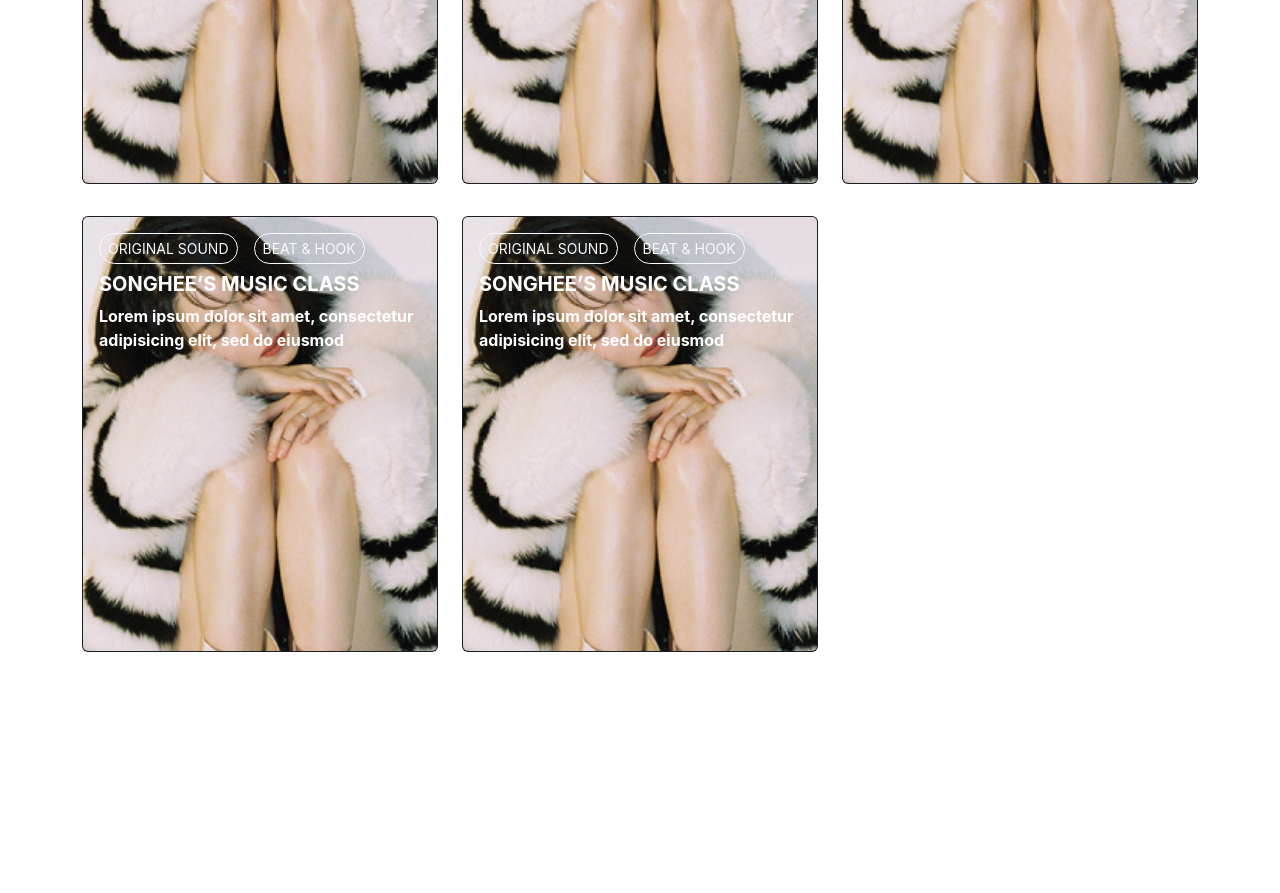
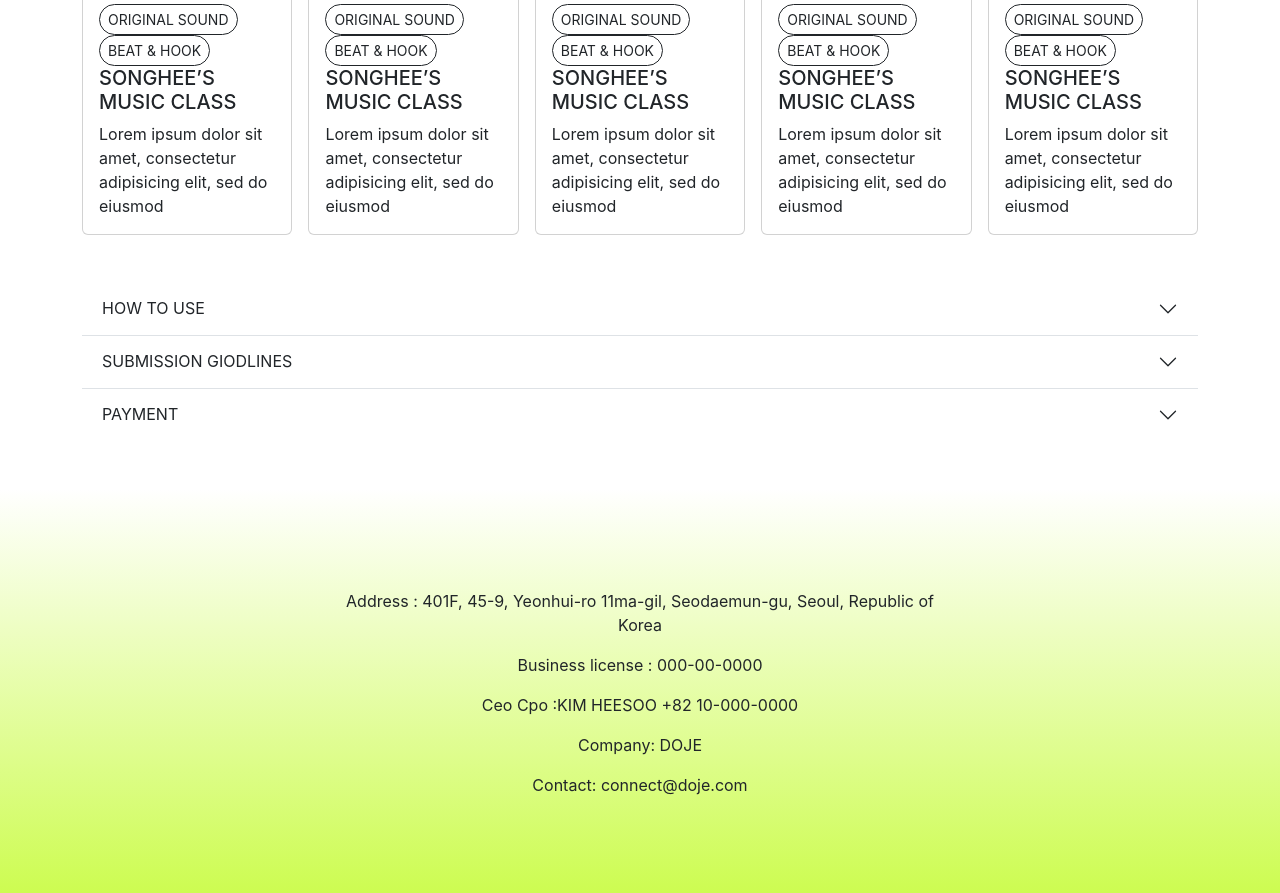
Before and after one commit to nipaaa/doje, a React (Create React App) app: page / in a window 1280 px wide. Shown: the part 1480-2373 px from the top of the page. Before the commit the page ends 2148 px from the top, so only its background shows below. Built offline with nearby package versions, Linux system fonts and the light colour scheme.

Commit message:
add expart section

```diff
--- a/src/App.css
+++ b/src/App.css
@@ -3,3 +3,8 @@
     padding-top: 150px;
     padding-bottom: 150px;
 }
+
+.footer{
+    padding: 100px 0 80px;
+    background: linear-gradient(180deg, rgba(205, 252, 81, 0) 0%, #CDFC51 100%);
+}
--- a/src/App.js
+++ b/src/App.js
@@ -5,6 +5,8 @@ import Home from './components/Home/Home';
 import Header from './components/Shared/Header';
 import NotFound from './components/Shared/NotFound';
 import LogIn from './components/Shared/LogIn';
+import Footer from './components/Shared/Footer';
+import Expart from './components/Expart/Expart';
 
 function App() {
   return (
@@ -12,10 +14,11 @@ function App() {
       <Header/>
      <Routes>
         <Route path="/" element={<Home />} />
+        <Route path="expart" element={<Expart />} />
         <Route path="logIn" element={<LogIn />} />
         <Route path="*" element={<NotFound />} />
       </Routes>
-
+     <Footer/>
     </div>
   );
 }
--- /dev/null
+++ b/src/components/Expart/Expart.js
@@ -0,0 +1,89 @@
+import React from 'react';
+import expart1 from "../../assets/section/expert3.png";
+import expart2 from "../../assets/section/expert1.png";
+
+const Expart = () => {
+    const allButton = [
+        {
+            name:"Original Sound"
+        },
+        {
+            name:"Beat & Hook"
+        },
+        {
+            name:"Question on Industry"
+        },
+        {
+            name:"Performance"
+        },
+        {
+            name:"Performance"
+        },
+        {
+            name:"Portrait"
+        },
+        {
+            name:"Guiter Play"
+        },
+        {
+            name:"Self-introduction"
+        },
+        {
+            name:"Personal Video Feedback"
+        },
+        {
+            name:"Co-Writing"
+        },
+        {
+            name:"Co-Writing"
+        },
+    ]
+    return (
+        <div className='container'>
+            <div className='row g-5'>
+            <div className='col-lg-4 col-sm-12'>
+            <img className='img-fluid' src={expart1} alt="" />
+            </div>
+            <div className='col-lg-8 col-sm-12'>
+                <div className='d-flex border-bottom border-dark'>
+                    <div className='me-3'><img className='rounded-circle' src={expart2} alt="" /></div>
+                    <div>
+                        <h5>JAY PARK</h5>
+                        <p>Lorem ipsum dolor sit amet, consectetur adipisicing elit, sed do eiusmod, Lorem ipsum dolor sit amet, consectetur a, sed do eiusmod, Lorem ipsum dolor</p>
+                    </div>
+
+                </div>
+                <div>
+                    <h2>SONGHEE HYUN'S MUSIC CLASS</h2>
+                    <p>Lorem ipsum dolor sit amet, consectetur adipisicing elit, sed do eiusmod, consectetur adipisicing elit, sed do eiusmod</p>
+                </div>
+             <div className='my-5'>
+             <div>
+                    <h5>What to send:</h5>
+                    <div className="container d-flex flex-wrap mb-3">
+                    {
+                        allButton.slice(0,8).map((singleButton,index)=>  <button key={index} type="button" class="btn btn-outline-dark rounded-pill px-3 m-1">
+                     {singleButton.name}
+                      </button>)
+                    }
+                </div>
+                </div>
+                <div>
+                    <h5>What to receive:</h5>
+                    <div className="container d-flex flex-wrap">
+                    {
+                        allButton.slice(8,12).map((singleButton,index)=>  <button key={index} type="button" class="btn btn-outline-dark rounded-pill px-3 m-1">
+                     {singleButton.name}
+                      </button>)
+                    }
+                </div>
+                </div>
+             </div>
+            </div>
+            </div>
+
+        </div>
+    );
+};
+
+export default Expart;
--- a/src/components/Home/Album.js
+++ b/src/components/Home/Album.js
@@ -72,17 +72,50 @@ const Album = () => {
   return (
     <div className="container">
       <div className="row">
-        {albums.map((album, index) => (
-          <div key={index} className="col-4 my-3">
+        {albums.slice(0, 3).map((album, index) => (
+          <div key={index} className="col-lg-4 col-md-6 col-sm-12 my-3">
             <div class="card text-bg-dark">
               <img src={album.picture} class="card-img" alt="..." />
               <div class="card-img-overlay ">
-              <button type="button" class="btn btn-sm btn-outline-light rounded-pill me-3">{album.btn1}</button>
-              <button type="button" class="btn btn-sm btn-outline-light rounded-pill">{album.btn2}</button>
+                <button
+                  type="button"
+                  class="btn btn-sm btn-outline-light rounded-pill me-3"
+                >
+                  {album.btn1}
+                </button>
+                <button
+                  type="button"
+                  class="btn btn-sm btn-outline-light rounded-pill"
+                >
+                  {album.btn2}
+                </button>
                 <h5 class="card-title fw-bolder pt-2">{album.title}</h5>
-                <p class="card-text fw-bolder">
-                 {album.description}
-                </p>
+                <p class="card-text fw-bolder">{album.description}</p>
+              </div>
+            </div>
+          </div>
+        ))}
+      </div>
+      <div className="d-flex flex-lg-row  flex-column justify-content-between gap-3">
+        {albums.slice(3, 8).map((album, index) => (
+          <div key={index} className="">
+            <div class="card">
+              <img src={album.picture} class="card-img-top" alt="..." />
+              <div class="card-body">
+                <button
+                  type="button"
+                  class="btn btn-sm btn-outline-dark rounded-pill me-3"
+                >
+                  {album.btn1}
+                </button>
+                <button
+                  type="button"
+                  class="btn btn-sm btn-outline-dark rounded-pill"
+                >
+                  {album.btn2}
+                </button>
+                <h5 class="card-title">{album.title}</h5>
+                <p class="card-text">{album.description}</p>
 
               </div>
             </div>
--- /dev/null
+++ b/src/components/Home/Faq.js
@@ -0,0 +1,41 @@
+import React from 'react';
+
+const Faq = () => {
+    const faqs = [
+        {
+            qus:"HOW TO USE",
+            Ans:"Lorem ipsum dolor sit amet, consectetur adipisicing elit, sed do eiusmod. Lorem ipsum dolor sit amet, consectetur adipisicing elit, sed do eiusmod. Lorem ipsum dolor sit amet, consectetur adipisicing elit, sed do eiusmod. Lorem ipsum dolor sit amet, consectetur adipisicing elit, sed do eiusmod. Lorem ipsum dolor sit amet, consectetur adipisicing elit, sed do eiusmod. Lorem ipsum dolor sit amet, consectetur adipisicing elit, sed do eiusmod."
+        },
+        {
+            qus:"      SUBMISSION GIODLINES",
+            Ans:"Lorem ipsum dolor sit amet, consectetur adipisicing elit, sed do eiusmod. Lorem ipsum dolor sit amet, consectetur adipisicing elit, sed do eiusmod. Lorem ipsum dolor sit amet, consectetur adipisicing elit, sed do eiusmod. Lorem ipsum dolor sit amet, consectetur adipisicing elit, sed do eiusmod. Lorem ipsum dolor sit amet, consectetur adipisicing elit, sed do eiusmod. Lorem ipsum dolor sit amet, consectetur adipisicing elit, sed do eiusmod."
+        },
+        {
+            qus:"     PAYMENT",
+            Ans:"Lorem ipsum dolor sit amet, consectetur adipisicing elit, sed do eiusmod. Lorem ipsum dolor sit amet, consectetur adipisicing elit, sed do eiusmod. Lorem ipsum dolor sit amet, consectetur adipisicing elit, sed do eiusmod. Lorem ipsum dolor sit amet, consectetur adipisicing elit, sed do eiusmod. Lorem ipsum dolor sit amet, consectetur adipisicing elit, sed do eiusmod. Lorem ipsum dolor sit amet, consectetur adipisicing elit, sed do eiusmod."
+        },
+
+    ]
+    return (
+        <div className='container my-5'>
+             <div class="accordion accordion-flush" id="accordionFlushExample">
+             {
+                faqs.map((faq,index)=> <div key={index} class="accordion-item">
+                <h2 class="accordion-header" id="flush-headingOne">
+                  <button class="accordion-button collapsed" type="button" data-bs-toggle="collapse" data-bs-target="#flush-collapseOne" aria-expanded="false" aria-controls="flush-collapseOne">
+                 {faq.qus}
+                  </button>
+                </h2>
+                <div id="flush-collapseOne" class="accordion-collapse collapse" aria-labelledby="flush-headingOne" data-bs-parent="#accordionFlushExample">
+                    <div class="accordion-body">{faq.Ans}
+                    </div>
+                </div>
+              </div>)
+            }
+             </div>
+
+        </div>
+    );
+};
+
+export default Faq;
--- a/src/components/Home/Home.js
+++ b/src/components/Home/Home.js
@@ -1,6 +1,7 @@
 import React from 'react';
 import Album from './Album';
 import Banner from './Banner';
+import Faq from './Faq';
 import TabSection from './TabSection';
 
 const Home = () => {
@@ -9,6 +10,7 @@ const Home = () => {
            <Banner/>
            <TabSection/>
            <Album/>
+           <Faq/>
         </div>
     );
 };
--- a/src/components/Home/TabSection.js
+++ b/src/components/Home/TabSection.js
@@ -2,7 +2,7 @@ import React from "react";
 
 const TabSection = () => {
   return (
-    <div className="container d-flex justify-content-between my-5">
+    <div className="container d-flex flex-wrap justify-content-between my-5">
       <button type="button" class="btn btn-dark rounded-pill px-3 fw-bold">
         MUSIC
       </button>
--- /dev/null
+++ b/src/components/Shared/Footer.js
@@ -0,0 +1,19 @@
+import React from 'react';
+
+const Footer = () => {
+    return (
+        <div>
+              <div className='text-center footer'>
+                    <p>Address : 401F, 45-9, Yeonhui-ro 11ma-gil, Seodaemun-gu, Seoul, Republic of <br/> Korea
+                    </p>
+                    <p>Business license : 000-00-0000</p>
+                    <p>Ceo Cpo :KIM HEESOO +82 10-000-0000</p>
+                    <p>Company: DOJE</p>
+                    <p>Contact: connect@doje.com</p>
+
+                </div>
+        </div>
+    );
+};
+
+export default Footer;
--- a/src/components/Shared/Header.js
+++ b/src/components/Shared/Header.js
@@ -16,7 +16,7 @@ const Header = () => {
                 <Link to="/" class="nav-link active" >Home</Link>
               </li>
               <li class="nav-item">
-                <a class="nav-link" href="#">Expart</a>
+                <Link to="expart" class="nav-link" href="#">Expart</Link>
               </li>
               <li class="nav-item">
                 <a class="nav-link" href="#">user</a>
```
